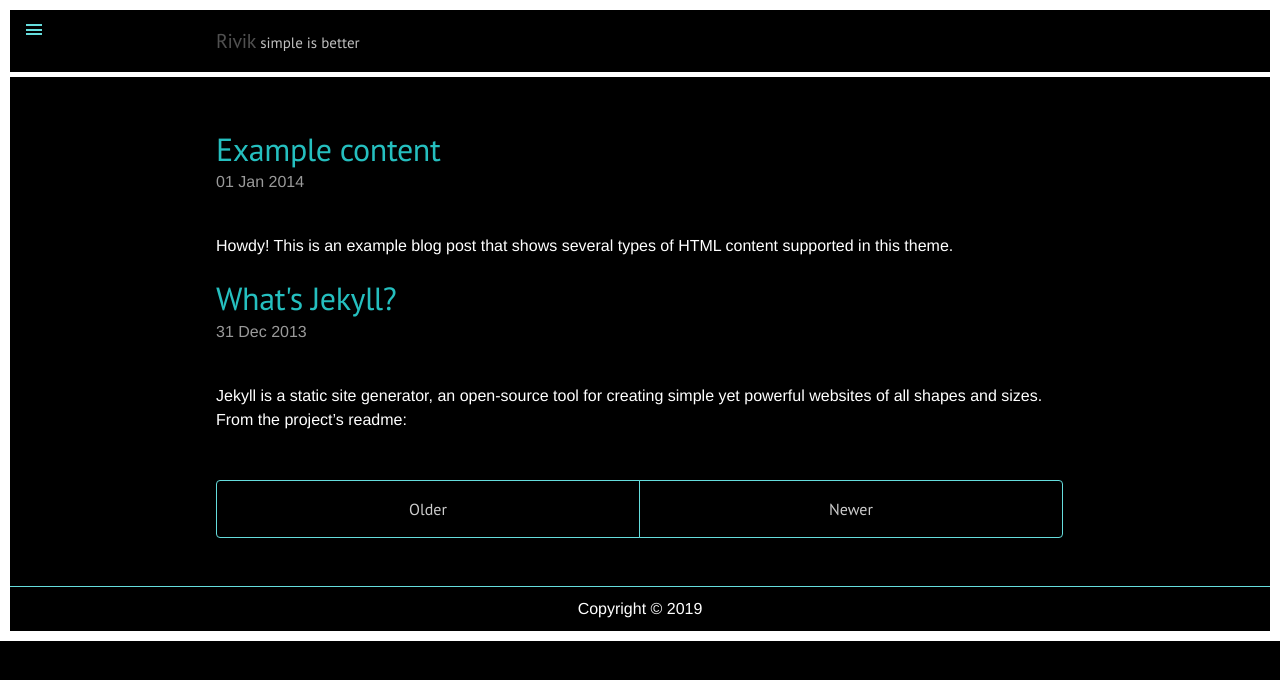
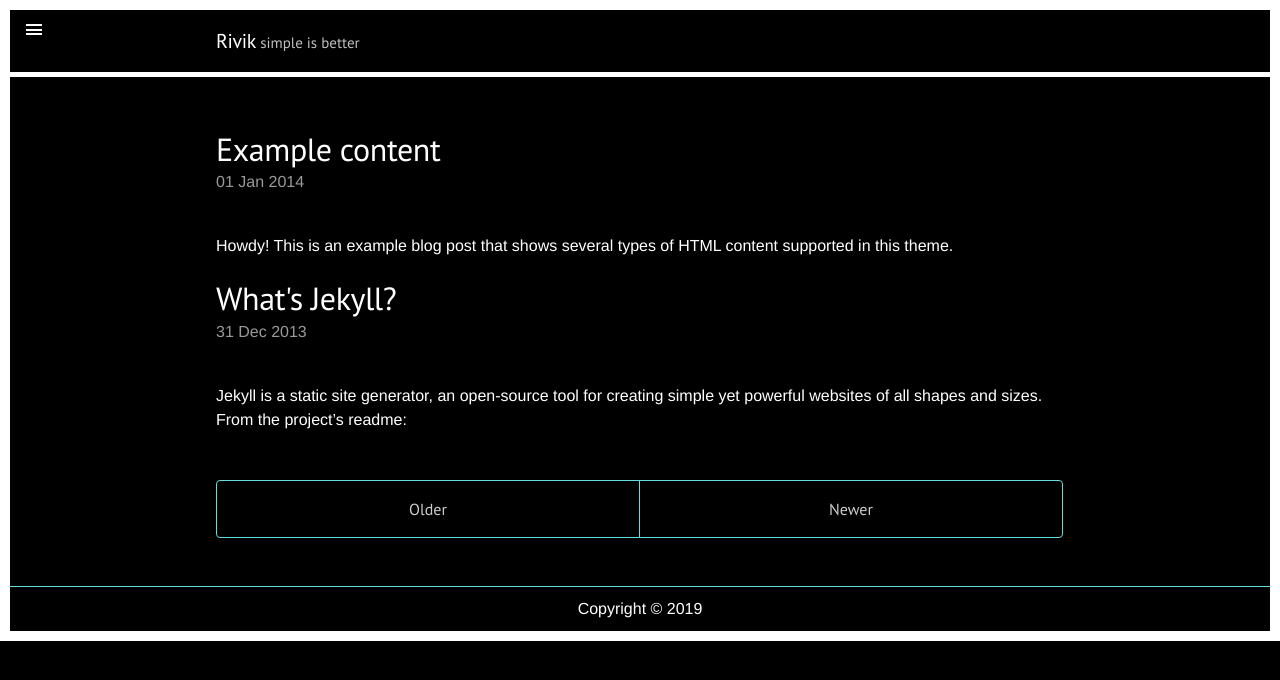
Before and after one commit to Rivik-Media/dev-site, a Jekyll site: the page built from index.html, in a window 1280 px wide. Shown: the top 680 px of the page. Built offline with Jekyll 4.4.1, drawn with Linux system fonts in a browser that asks for light colours; the list of posts is cut into pages by our own code.

Commit message:
Update default.html

```diff
--- a/_layouts/default.html
+++ b/_layouts/default.html
@@ -3,7 +3,7 @@
 
   {% include head.html %}
 
-<body class="theme-6dd">
+<body class="theme-fff">
 
     {% include sidebar.html %}
 
```
